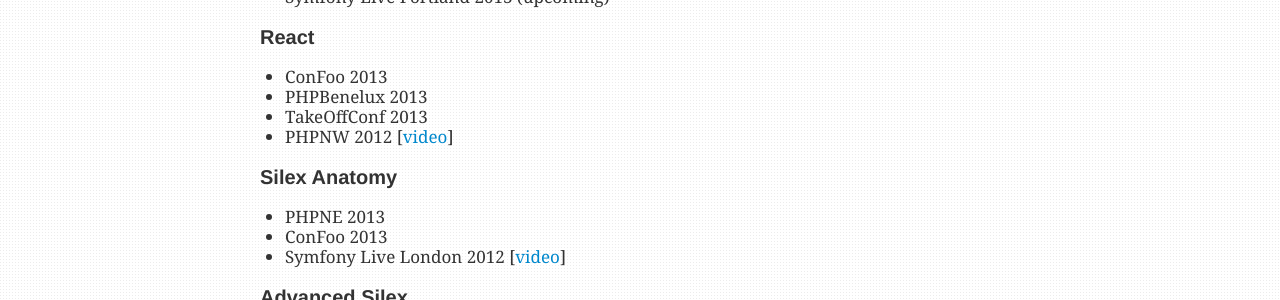
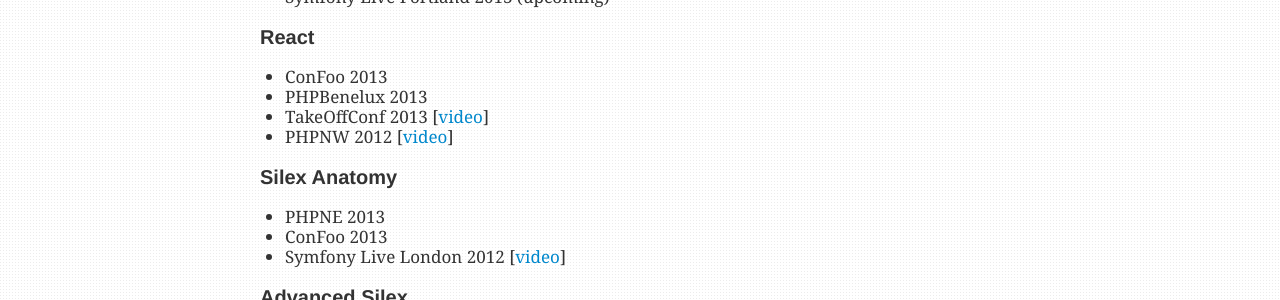
Before and after one commit to igorw/weblog, a Jekyll site: the page built from talks.md, in a window 1280 px wide. Shown: the part 428-728 px from the top of the page. Built offline with Jekyll 4.4.1, drawn with Linux system fonts in a browser that asks for light colours; Markdown is read by kramdown in place of the engine named in the settings.

Commit message:
Add takeoffconf video

```diff
--- a/talks.md
+++ b/talks.md
@@ -20,7 +20,7 @@
 
 * ConFoo 2013
 * PHPBenelux 2013
-* TakeOffConf 2013
+* TakeOffConf 2013 [[video](www.youtube.com/watch?v=MWNcItWuKpI)]
 * PHPNW 2012 [[video](http://blip.tv/phpnw/phpnw12-igor-wiedler-react-event-driven-php-6448332)]
 
 ### Silex Anatomy
```
